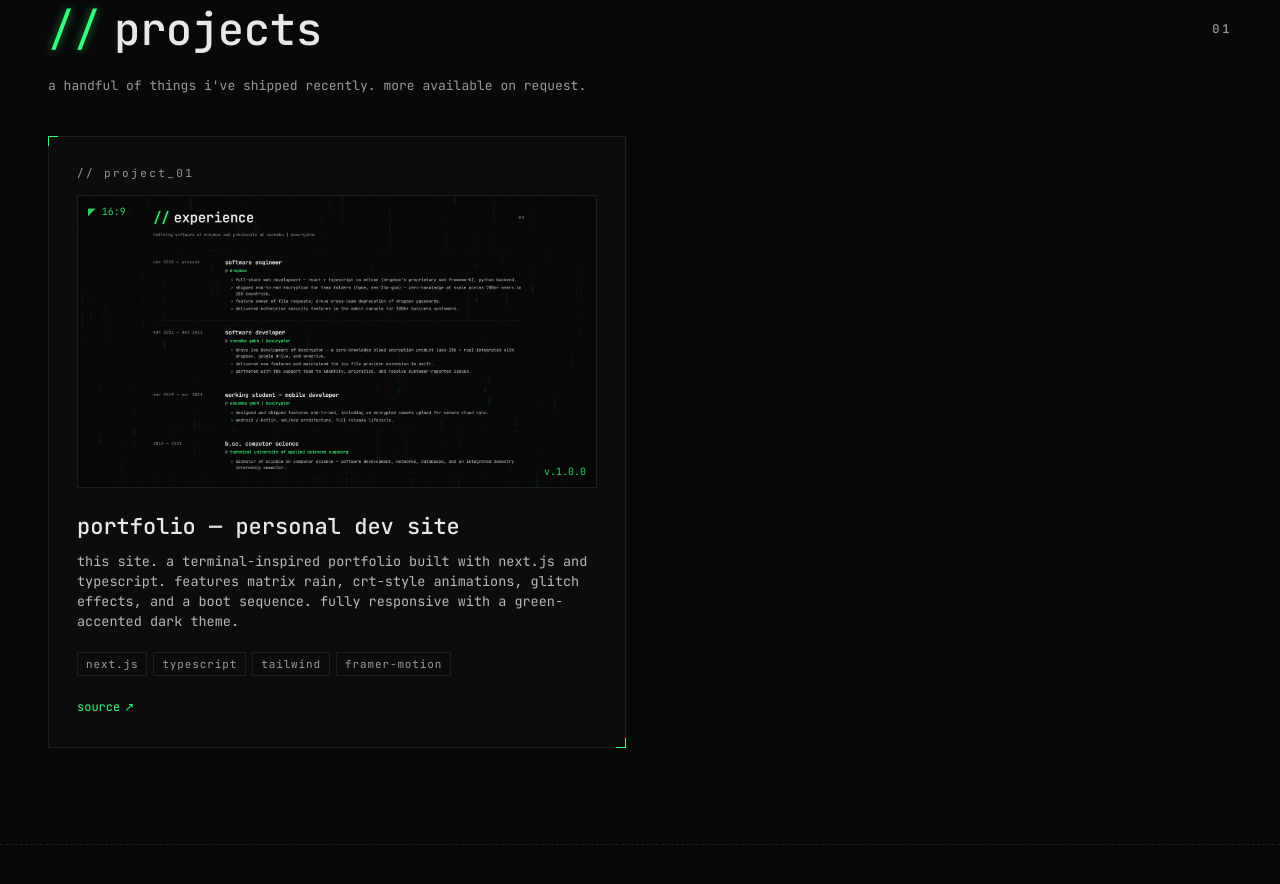
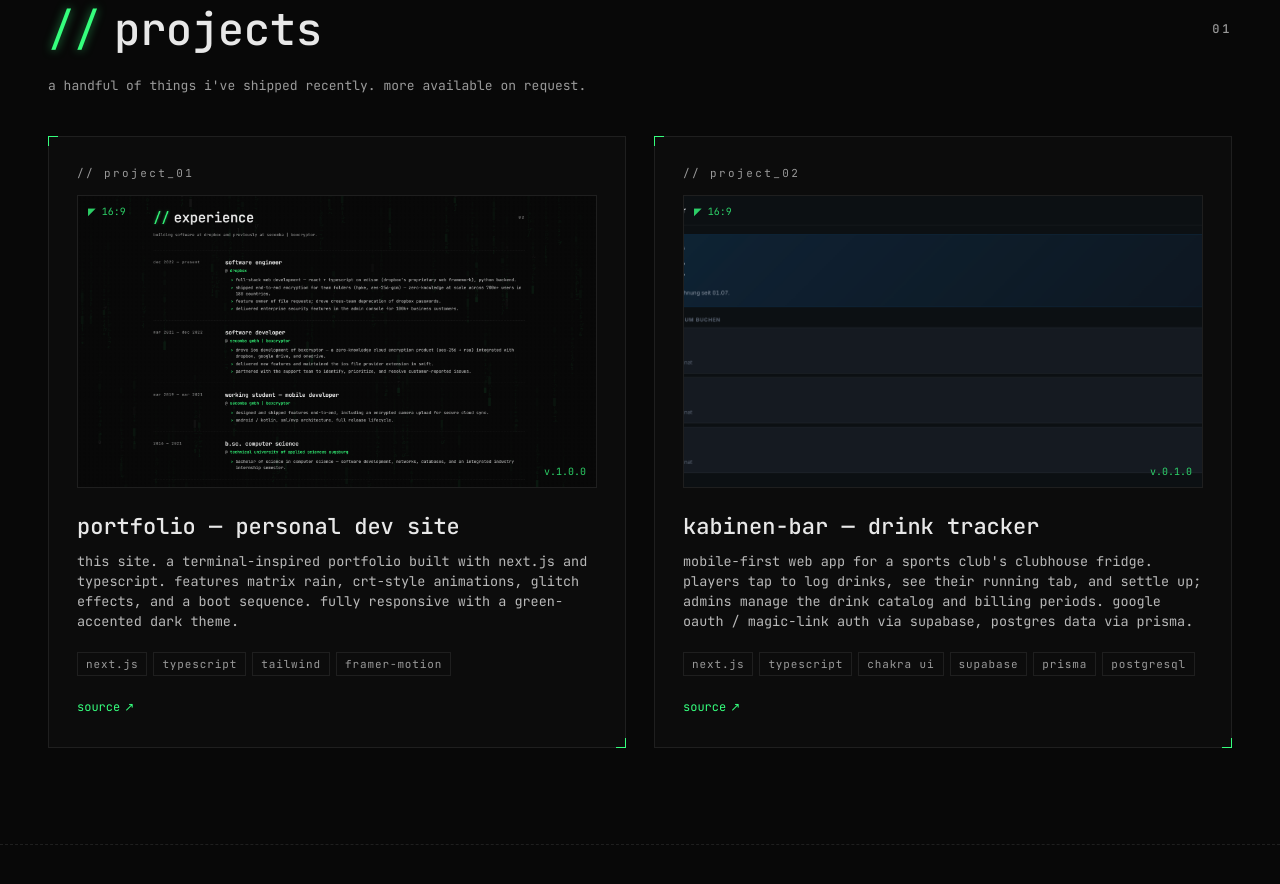
Before and after one commit to Sav0s/portfolio, a Next.js app: page / in a window 1280 px wide. Shown: the part 900-1784 px from the top of the page. Built offline with nearby package versions, Linux system fonts and the light colour scheme.

Commit message:
Add drink-tracker project

```diff
--- a/src/data/portfolio.ts
+++ b/src/data/portfolio.ts
@@ -31,6 +31,16 @@ export const projects: ProjectEntry[] = [
     image: '/projects/portfolio-hero.png',
     sourceUrl: 'https://github.com/Sav0s/portfolio',
     version: 'v.1.0.0',
+  },
+  {
+    idx: '// project_02',
+    title: 'kabinen-bar — drink tracker',
+    description:
+      'mobile-first web app for a sports club\'s clubhouse fridge. players tap to log drinks, see their running tab, and settle up; admins manage the drink catalog and billing periods. google oauth / magic-link auth via supabase, postgres data via prisma.',
+    stack: ['next.js', 'typescript', 'chakra ui', 'supabase', 'prisma', 'postgresql'],
+    image: '/projects/drink-tracker-hero.png',
+    sourceUrl: 'https://github.com/Sav0s/drink-tracker',
+    version: 'v.0.1.0',
   },
 ];
 
```
Also changed, not shown: public/projects/drink-tracker-hero.png (added).
